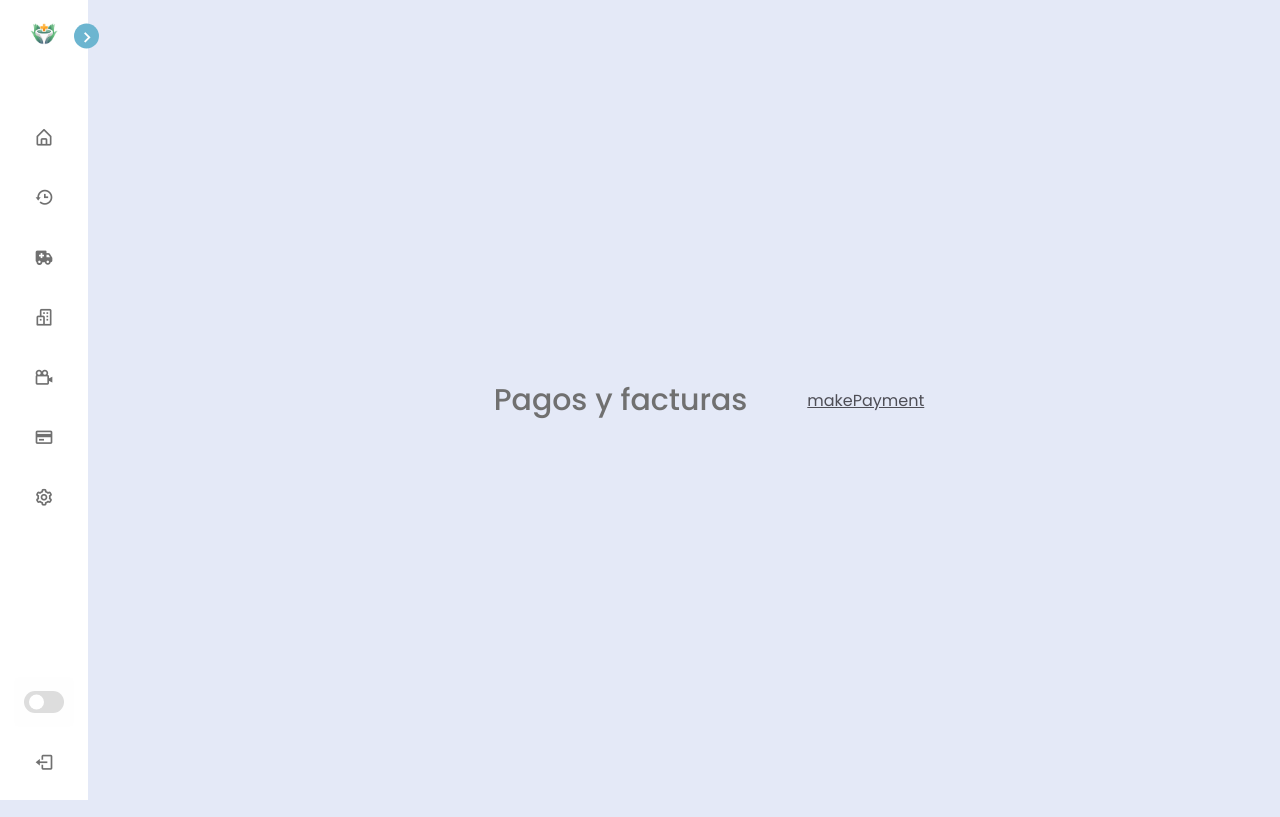
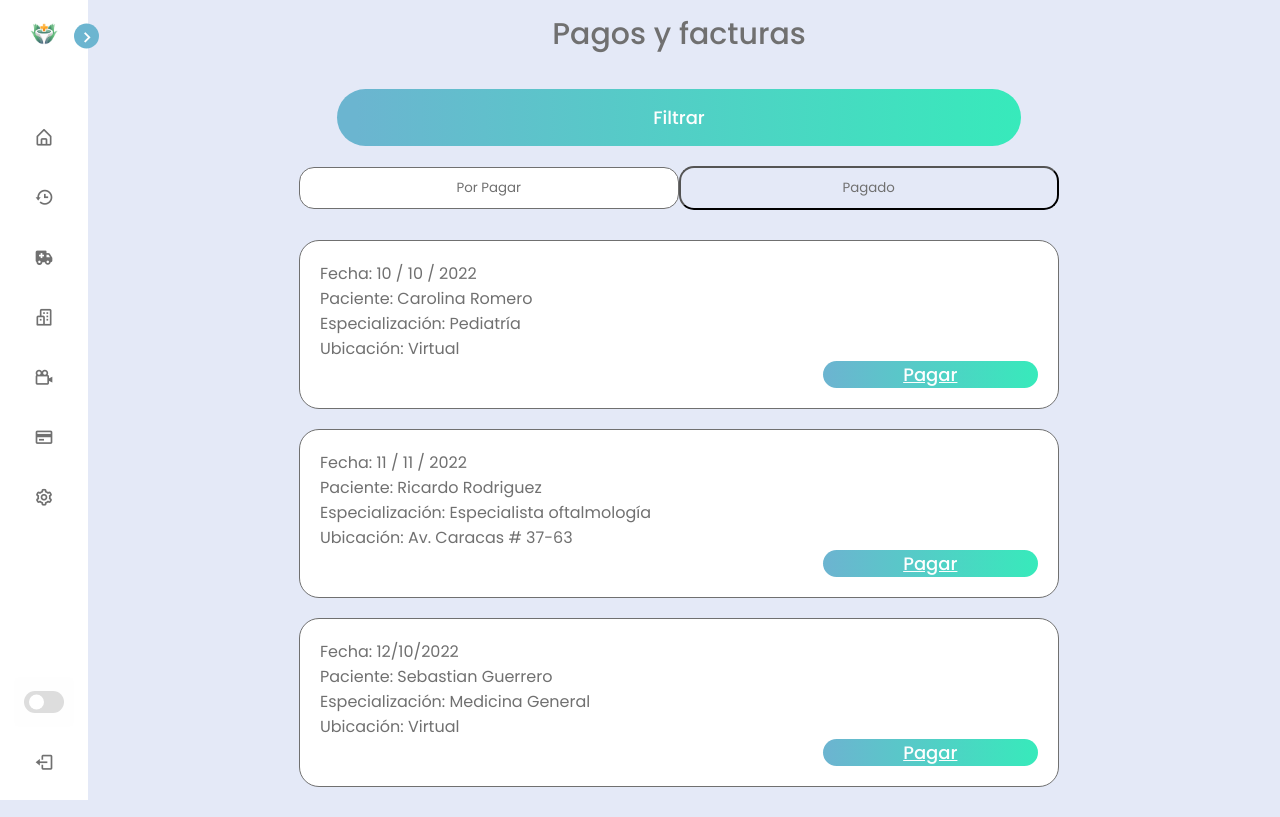
Before and after one commit to SG-Sebastianguerrero/imperial, a React (Create React App) app: page /PaymentsAndBilling in a window 1280 px wide. Built offline with nearby package versions, Linux system fonts and the light colour scheme.

Commit message:
update payment and billing
create components to use existing information using props to share to one to another screen

```diff
--- a/src/pages/PaymentMethods/PaymentMethods.js
+++ b/src/pages/PaymentMethods/PaymentMethods.js
@@ -1,10 +1,15 @@
 import "../default.css";
 import "./PaymentMethods.css";
 import Navbar from "../../components/Navbar/Navbar";
-import { Component } from "react";
+import React from "react";
+import { useLocation } from "react-router-dom";
 
-class PaymentMethods extends Component {
-  render() {
+export default function PaymentMethods(props) {
+  console.log(props);
+  const location = useLocation();
+  console.log(props, " props");
+  console.log(location, " useLocation Hook");
+  const data = location.state?.data;
   return (
     <div>
       <Navbar></Navbar>
@@ -16,27 +21,30 @@ class PaymentMethods extends Component {
               <label className="label-description">
                 Se realizará el pago de:
               </label>
-                <span className="label-indication">Examen Optometría</span>
+              <span className="label-indication">
+                {" "}
+                {data ? data.name : " "}
+              </span>
             </div>
             <div className="label-content">
               <span className="label-description">Por:</span>
-                <span className="label-indication">$47.000</span>
+              <span className="label-indication">
+                {data ? data.price : " "}
+              </span>
             </div>
             <div className="label-content">
               <label className="label-description">Ubicación:</label>
               <span className="label-indication">
-                  Bogotá calle 22 c 54 b 10
+                {data ? data.location : " "}{" "}
               </span>
             </div>
             <div className="label-content">
               <label className="label-description">Para:</label>
-                <span className="label-indication">Carolina Romero</span>
+              <span className="label-indication">{data ? data.to : " "}</span>
             </div>
           </div>
           <div className="select-container">
-              <label className="label-description">
-                Elija un método de pago
-              </label>
+            <label className="label-description">Elija un método de pago</label>
             <select id="paymentMethods" name="paymentMethods">
               <option>Bancolombia</option>
               <option>Davivienda</option>
@@ -50,5 +58,3 @@ class PaymentMethods extends Component {
     </div>
   );
 }
-}
-export default PaymentMethods;
--- a/src/pages/PaymentsAndBilling/PaymentsAndBilling.css
+++ b/src/pages/PaymentsAndBilling/PaymentsAndBilling.css
@@ -0,0 +1,116 @@
+.paymentsAndBilling {
+  display: flex !important;
+  height: auto !important;
+  justify-content: space-around;
+  align-items: center;
+  flex-direction: column;
+}
+.btnForm {
+  background: linear-gradient(90deg, #6bb5d0 2.92%, #37eabb 100%);
+  color: var(--imperial-white);
+  font-weight: 500;
+  border-radius: 40px;
+  font-size: 18px;
+  border: none;
+  padding: 15px;
+  cursor: pointer;
+}
+.filter-buttons {
+  width: 100%;
+  height: auto;
+  display: flex;
+  margin: 20px 0;
+  background: var(--body-color);
+  justify-content: space-around;
+  align-items: baseline;
+}
+.filter-buttons_active {
+  background: var(--sidebar-color) !important;
+  color: var(--text-color);
+  border: 1px solid var(--text-color);
+}
+.filter-disabled {
+  background: var(--body-color);
+  color: var(--text-color);
+}
+.filter-container {
+  width: 800px;
+  height: 100%;
+  padding: 20px;
+  display: flex;
+  align-items: center;
+  flex-direction: column;
+  justify-content: space-around;
+}
+.card {
+  display: grid;
+  background: var(--sidebar-color);
+  border: 1px solid var(--text-color);
+  border-radius: 20px;
+  text-align: left;
+  padding: 20px;
+  margin: 10px 0px;
+}
+span {
+  color: var(--text-color);
+}
+.btnToPay {
+  background: linear-gradient(90deg, #6bb5d0 2.92%, #37eabb 100%);
+  color: var(--imperial-white);
+  font-weight: 500;
+  border-radius: 40px;
+  font-size: 18px;
+  width: 30%;
+  padding: 0 25px;
+  display: flex;
+  margin: 0 0 0 70%;
+  justify-content: center;
+  text-align: center;
+}
+#pay,
+#paid {
+  width: 100%;
+  padding: 10px 0;
+  border-radius: 15px;
+  color: var(--text-color);
+}
+#toPay,
+#alreadyPaid {
+  display: flex;
+  flex-direction: column;
+  justify-content: space-around;
+  width: 100%;
+  height: auto;
+}
+#alreadyPaid {
+  display: none;
+}
+#filters {
+  display: none;
+  flex-direction: column;
+  align-items: stretch;
+  justify-content: center;
+  background: var(--sidebar-color);
+  width: 100%;
+  height: auto;
+  border-radius: 15px;
+  padding: 20px;
+  margin: 20px;
+}
+#filter-cancel {
+  background: lightcoral;
+  display: flex;
+  width: 100px;
+  align-items: center;
+  justify-content: center;
+  position: relative;
+  margin-left: calc(100% - 100px);
+  color: floralwhite;
+  border-radius: 5px;
+}
+.filterInputs {
+  border-radius: 10px;
+  margin: 20px 0;
+  background: var(--sidebar-color) !important;
+  color: var(--text-color);
+}
--- a/src/pages/PaymentsAndBilling/PaymentsAndBilling.js
+++ b/src/pages/PaymentsAndBilling/PaymentsAndBilling.js
@@ -1,19 +1,208 @@
 import "../default.css";
 import "./PaymentsAndBilling.css";
 import Navbar from "../../components/Navbar/Navbar";
-import { Component } from "react";
+import React, { useState } from "react";
+/* import PaymentMethods from "../PaymentMethods/PaymentMethods"; */
+/* import { useNavigate } from "react-router-dom"; */
+import { Link } from "react-router-dom";
 
-class PaymentsAndBilling extends Component {
-  render() {
+function PaymentsAndBilling() {
+  /* const Navigate = useNavigate(); */
+  const toPay = () => {
+    //change the buttons appearence
+    var payElement = document.getElementById("pay");
+    var paidElement = document.getElementById("paid");
+    paidElement.classList.toggle("filter-buttons_active", false);
+    payElement.classList.toggle("filter-buttons_active", true);
+    // show the list requested
+    var listAlreadyPaid = document.getElementById("alreadyPaid");
+    var ListToPay = document.getElementById("toPay");
+    listAlreadyPaid.style.display = "none";
+    ListToPay.style.display = "flex";
+  };
+  const toPaid = () => {
+    //change the buttons appearence
+    var payElement = document.getElementById("pay");
+    var paidElement = document.getElementById("paid");
+    payElement.classList.toggle("filter-buttons_active", false);
+    paidElement.classList.toggle("filter-buttons_active", true);
+    // show the list requested
+    var listAlreadyPaid = document.getElementById("alreadyPaid");
+    var ListToPay = document.getElementById("toPay");
+    listAlreadyPaid.style.display = "flex";
+    ListToPay.style.display = "none";
+  };
+  const makeFilters = () => {
+    //change the buttons appearence
+    var filterContainer = document.getElementById("filters");
+    filterContainer.style.display = "flex";
+  };
+  const closeFilters = () => {
+    //change the buttons appearence
+    var filterContainer = document.getElementById("filters");
+    filterContainer.style.display = "none";
+  };
+  const [data1] = useState({
+    date: "10/10/2022",
+    name: "Pediatría",
+    price: "20.000",
+    location: "Virtual",
+    to: "Carolina Romero",
+  });
+  const [data2] = useState({
+    date: "11/11/2022",
+    name: "Especialista oftalmología",
+    price: "55.200",
+    location: "Av. Caracas # 37-63",
+    to: "Ricardo Rodriguez",
+  });
+  const [data3] = useState({
+    date: "12/10/2022",
+    name: "Medicina General",
+    price: "15.00 0",
+    location: "Virtual",
+    to: "Sebastian Guerrero",
+  });
+
   return (
     <div>
       <Navbar></Navbar>
-        <section className="internalSection medicalHistory">
+      <section className="internalSection paymentsAndBilling">
         <h1 className="text">Pagos y facturas</h1>
-          <a href="/PaymentMethods">makePayment</a>
+        <div className="filter-container">
+          <button className="btnForm" onClick={makeFilters}>
+            Filtrar
+          </button>
+          <div id="filters">
+            <label className="label-description">Beneficiario</label>
+            <select className="filterInputs">
+              <option>Carolina Romero</option>
+              <option>Ricardo Rodriguez</option>
+              <option>Sebastian Guerrero</option>
+            </select>
+            <label className="label-description">Especialista</label>
+            <select className="filterInputs">
+              <option>Oftalmología</option>
+              <option>Pediatría</option>
+              <option>Medicina general</option>
+            </select>
+            <label className="label-description">Fecha</label>
+            <input
+              className="filterInputs"
+              type="date"
+              id="start"
+              name="trip-start"
+              value="2022-13-11"
+              min="2022-01-01"
+              max="2040-12-01"
+            ></input>
+            <button id="filter-cancel" onClick={closeFilters}>
+              Cancelar
+            </button>
+          </div>
+          <div className="filter-buttons">
+            <button id="pay" className="filter-buttons_active" onClick={toPay}>
+              Por Pagar
+            </button>
+            <button id="paid" className="filter-disabled" onClick={toPaid}>
+              Pagado
+            </button>
+          </div>
+          <div id="toPay">
+            <div className="card">
+              <span>Fecha: 10 / 10 / 2022</span>
+              <span>Paciente: Carolina Romero</span>
+              <span>Especialización: Pediatría</span>
+              <span>Ubicación: Virtual</span>
+              <Link
+                className="btnToPay"
+                to="/PaymentMethods"
+                state={{ data: data1 }}
+              >
+                Pagar
+              </Link>
+            </div>
+            <div className="card">
+              <span>Fecha: 11 / 11 / 2022</span>
+              <span>Paciente: Ricardo Rodriguez</span>
+              <span>Especialización: Especialista oftalmología</span>
+              <span>Ubicación: Av. Caracas # 37-63</span>
+              <Link
+                className="btnToPay"
+                to="/PaymentMethods"
+                state={{ data: data2 }}
+              >
+                Pagar
+              </Link>
+            </div>
+            <div className="card">
+              <span>Fecha: 12/10/2022</span>
+              <span>Paciente: Sebastian Guerrero</span>
+              <span>Especialización: Medicina General</span>
+              <span>Ubicación: Virtual</span>
+              <Link
+                className="btnToPay"
+                to="/PaymentMethods"
+                state={{ data: data3 }}
+              >
+                Pagar
+              </Link>
+            </div>
+          </div>
+          <div id="alreadyPaid">
+            <div className="card">
+              <span>Fecha: 10 / 10 / 2022</span>
+              <span>Paciente: Carolina Romero</span>
+              <span>Especialización: Medicina General</span>
+              <span>Ubicación: Virtual</span>
+              <button className="btnToPay">Enviar por correo</button>
+            </div>
+            <div className="card">
+              <span>Fecha: 10 / 10 / 2022</span>
+              <span>Paciente: Carolina Romero</span>
+              <span>Especialización: Medicina General</span>
+              <span>Ubicación: Virtual</span>
+              <button className="btnToPay">Enviar por correo</button>
+            </div>
+            <div className="card">
+              <span>Fecha: 10 / 10 / 2022</span>
+              <span>Paciente: Carolina Romero</span>
+              <span>Especialización: Medicina General</span>
+              <span>Ubicación: Virtual</span>
+              <button className="btnToPay">Enviar por correo</button>
+            </div>
+            <div className="card">
+              <span>Fecha: 10 / 10 / 2022</span>
+              <span>Paciente: Carolina Romero</span>
+              <span>Especialización: Medicina General</span>
+              <span>Ubicación: Virtual</span>
+              <button className="btnToPay">Enviar por correo</button>
+            </div>
+            <div className="card">
+              <span>Fecha: 10 / 10 / 2022</span>
+              <span>Paciente: Carolina Romero</span>
+              <span>Especialización: Medicina General</span>
+              <span>Ubicación: Virtual</span>
+              <button className="btnToPay">Enviar por correo</button>
+            </div>
+            <div className="card">
+              <span>Fecha: 10 / 10 / 2022</span>
+              <span>Paciente: Carolina Romero</span>
+              <span>Especialización: Medicina General</span>
+              <span>Ubicación: Virtual</span>
+              <button className="btnToPay">Enviar por correo</button>
+            </div>
+            <div className="card">
+              <span>Fecha: 10 / 10 / 2022</span>
+              <span>Paciente: Carolina Romero</span>
+              <span>Especialización: Medicina General</span>
+              <span>Ubicación: Virtual</span>
+              <button className="btnToPay">Enviar por correo</button>
+            </div>
+          </div>
+        </div>
       </section>
     </div>
   );
 }
-}
 export default PaymentsAndBilling;
```
Also changed, not shown: src/pages/PaymentMethods/PaymentMethods.css (+7 -7 lines). Lines whose indentation alone changed are shown as unchanged.
